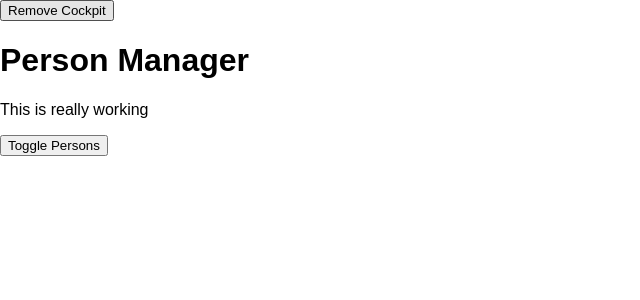
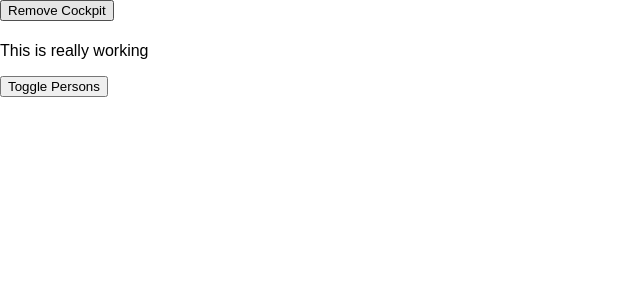
Before and after one commit to zexes-react/react-complete-guide, a React app: page / in a window 1280 px wide. Shown: the top 300 px of the page, without its empty margins (0-640 px from the left). Built offline with nearby package versions, Linux system fonts and the light colour scheme.

Commit message:
High Order Components (HOC). closes #32

```diff
--- a/src/containers/App.js
+++ b/src/containers/App.js
@@ -4,6 +4,8 @@
 import Persons from "../components/Persons/Persons"
 import '../components/Persons/Person/Person.css'
 import Cockpit from '../components/Cockpit/Cockpit'
+import withClass from '../hoc/withClass'
+import Auxiliary from '../hoc/Auxiliary'
 
 
 class App extends Component {
@@ -84,7 +86,7 @@
 
         return (
 
-            <div className={classes.App}>
+            <Auxiliary classes={classes.App}>
                 <button onClick={() => this.setState({showCockpit: false})}>Remove Cockpit</button>
                 {this.state.showCockpit
                     ? <Cockpit
@@ -95,11 +97,11 @@
                     : null}
 
                 {persons}
-            </div>
+            </Auxiliary>
 
         );
         //   return React.createElement('div', {className: 'App'}, React.createElement('h1', null, 'Does this work now?'));
     }
 }
 
-export default App;
+export default withClass(App, classes.App);
--- /dev/null
+++ b/src/hoc/withClass.js
@@ -0,0 +1,18 @@
+import React from 'react';
+
+// const withClass = props => (
+//     <div className={props.classes}>
+//         {props.children}
+//     </div>
+//     );
+
+const withClass = (WrappedComponent, className) => {
+    return props => (
+        <div className={className}>
+            <WrappedComponent />
+        </div>
+    );
+}
+
+
+export default withClass;
```
